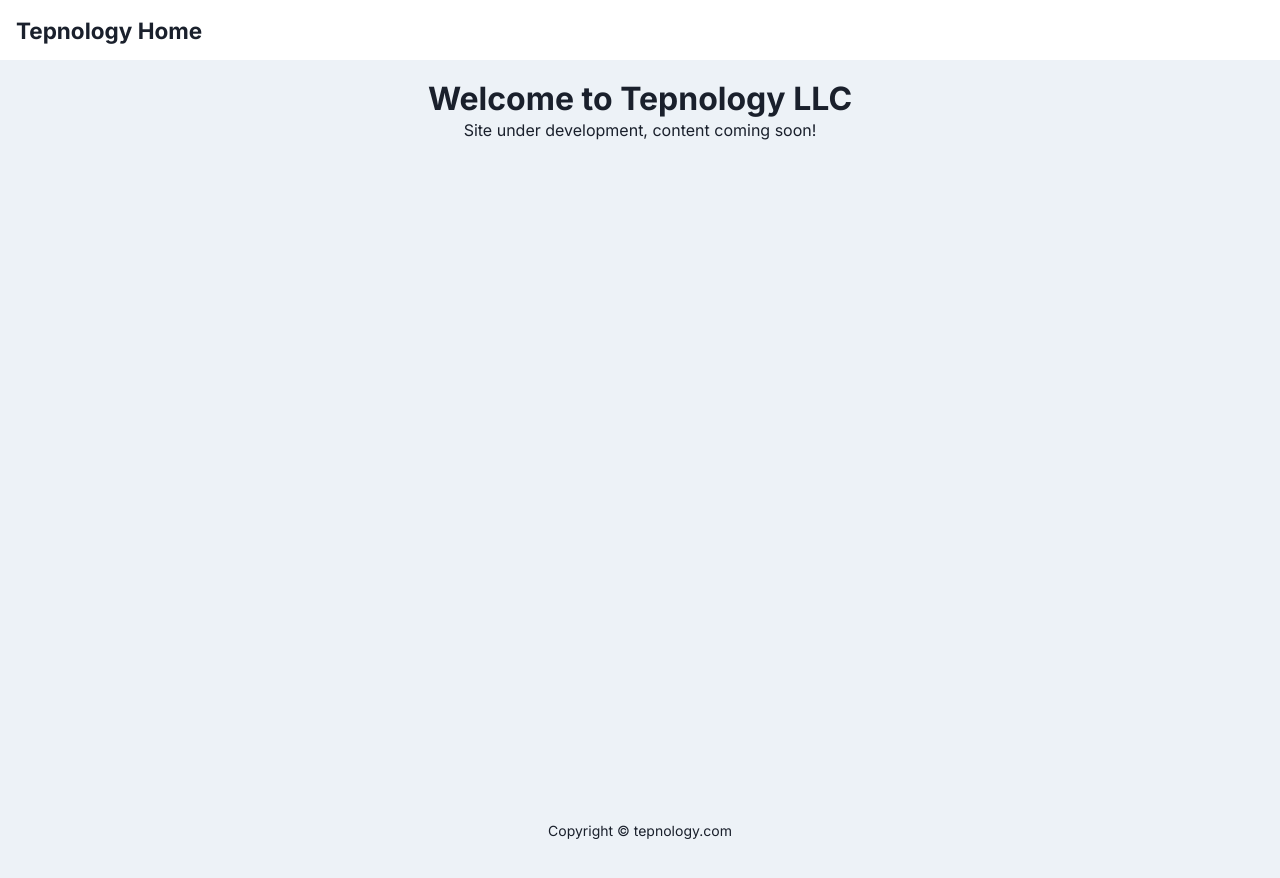
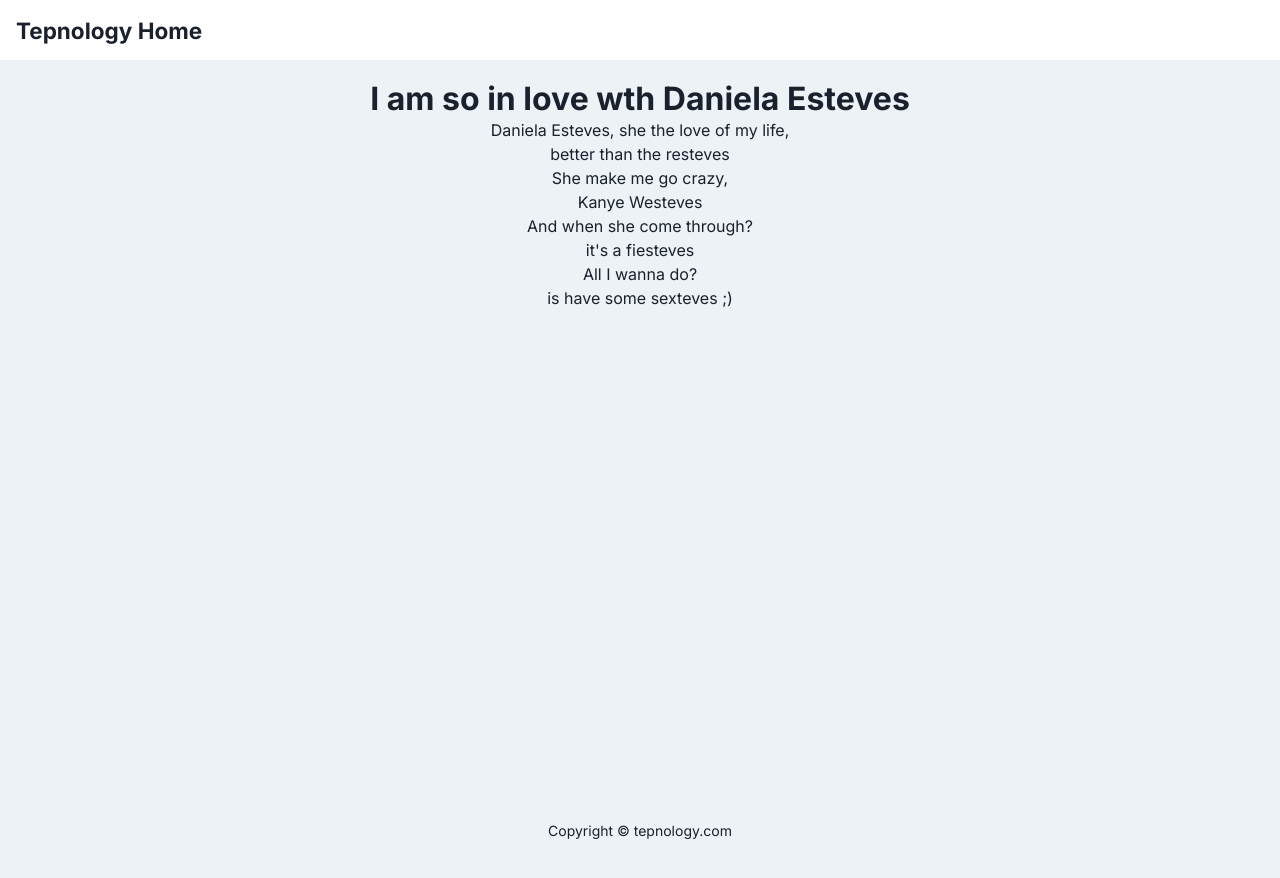
Before and after one commit to patonthestack/tepnology, a Next.js app: page / in a window 1280 px wide. Shown: the top 878 px of the page. Built offline with nearby package versions, Linux system fonts and the light colour scheme.

Commit message:
daniela esteves

```diff
--- a/src/pages/index.tsx
+++ b/src/pages/index.tsx
@@ -20,10 +20,17 @@ const Home: React.FC = () => {
           as="h3"
           textAlign={['center', 'center', 'center', 'center']}
         >
-          Welcome to Tepnology LLC
+          I am so in love wth Daniela Esteves
         </Heading>
         <Text textAlign={['center', 'center', 'center', 'center']}>
-          Site under development, content coming soon!
+          Daniela Esteves, she the love of my life,{' '}
+          <p>better than the resteves</p>
+          <p>She make me go crazy,</p>
+          <p>Kanye Westeves</p>
+          <p>And when she come through?</p>
+          <p>it's a fiesteves</p>
+          <p>All I wanna do?</p>
+          <p>is have some sexteves ;)</p>
         </Text>
       </Container>
     </Layout>
```
